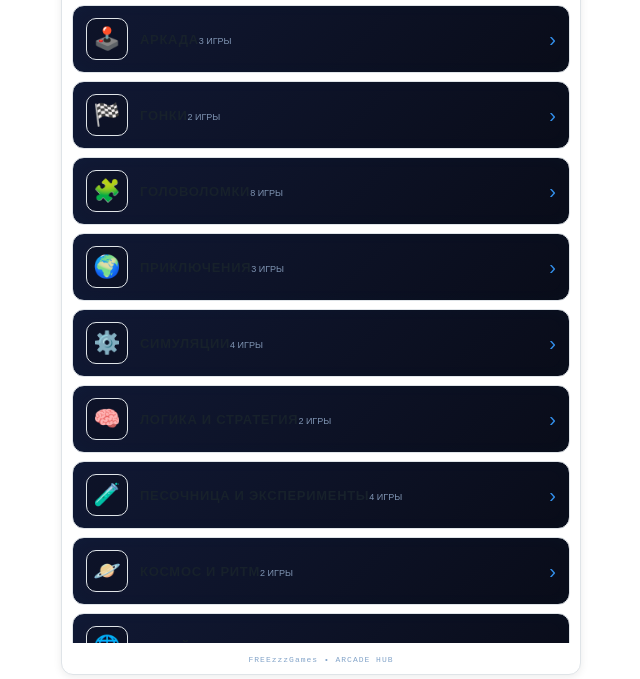
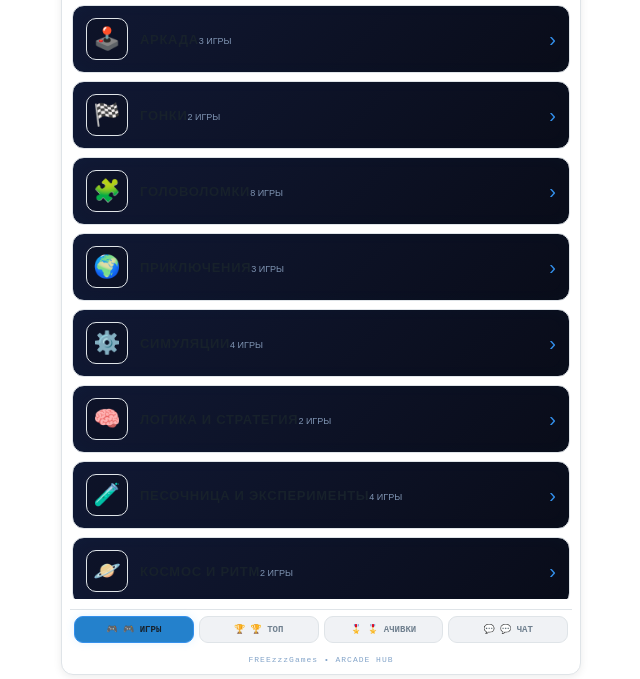
Before and after one commit to FREEzzzGames/FREEzzzGames, a plain HTML site: page index.html in a window 1280 px wide. Shown: the part 121-800 px from the top of the page, without its empty margins (319-959 px from the left). Drawn offline with Linux system fonts and the light colour scheme.

Commit message:
Restore visible portal navigation and chat tab

```diff
--- a/index.html
+++ b/index.html
@@ -178,6 +178,10 @@ canvas { width: 100%; height: 100%; object-fit: contain; background: #010206; }
 .ctrl-pad-btn { background:var(--tg-btn); border: 2px solid var(--tg-blue); color: var(--tg-text); font-size: 20px; width: 60px; height: 50px; border-radius: 8px; display: flex; justify-content: center; align-items: center; cursor: pointer; user-select: none; box-shadow: 0 3px 8px rgba(0,0,0,0.5); }
 .ctrl-pad-btn:active { background: var(--tg-blue-dark); transform: scale(0.92); }
 
+.portal-nav{flex-shrink:0;display:grid;grid-template-columns:repeat(4,1fr);gap:5px;padding:6px 4px 4px;border-top:1px solid var(--tg-border);background:var(--tg-surface)}
+.portal-nav-btn{min-width:0;padding:7px 3px;border:1px solid var(--tg-border);border-radius:9px;background:var(--tg-btn);color:var(--tg-text-secondary);font:bold 9px monospace;cursor:pointer;white-space:nowrap;overflow:hidden;text-overflow:ellipsis}
+.portal-nav-btn.active{background:var(--tg-blue-dark);border-color:var(--tg-blue);color:var(--tg-text);box-shadow:0 0 8px rgba(80,180,255,.16)}
+.portal-nav-btn:active{transform:scale(.98)}
 .footer-info { color: #83a4c9; font-size: 8px; letter-spacing: 1px; margin-top: auto; padding: 2px; flex-shrink: 0; }
 
 /* ORIGINAL GAME ART / LOGO CARDS */
@@ -314,6 +318,13 @@ canvas { width: 100%; height: 100%; object-fit: contain; background: #010206; }
       </div>
     </div>
   </div>
+
+  <nav class="portal-nav" id="portalNav" aria-label="Portal navigation">
+    <button class="portal-nav-btn active" id="tabGames" type="button" data-tab="games">🎮 <span data-i18n="games">ИГРЫ</span></button>
+    <button class="portal-nav-btn" id="tabTop" type="button" data-tab="top">🏆 <span data-i18n="top">ТОП</span></button>
+    <button class="portal-nav-btn" id="tabAch" type="button" data-tab="ach">🎖️ <span data-i18n="achievements">АЧИВКИ</span></button>
+    <button class="portal-nav-btn" id="tabGuest" type="button" data-tab="guest">💬 <span data-i18n="chat">ЧАТ</span></button>
+  </nav>
 
   <div class="footer-info">FREEzzzGames • <span data-i18n="arcadeHub">ARCADE HUB</span></div>
 </div>
@@ -525,6 +536,10 @@ window.addEventListener('DOMContentLoaded', () => {
     const messages=JSON.parse(localStorage.getItem("freezzzGuestMessages")||"[]");
     if(!messages.length) list.innerHTML='<div class="guest-msg">'+(currentLang==="ru"?"Пока сообщений нет. Напиши первым.":currentLang==="de"?"Noch keine Nachrichten. Schreib die erste Nachricht.":"No messages yet. Write the first one.")+'</div>';
   }
+
+  document.querySelectorAll(".portal-nav-btn").forEach(btn=>{
+    btn.addEventListener("click",()=>switchTab(btn.dataset.tab));
+  });
 
   document.getElementById("langToggleBtn").addEventListener("click",()=>{
     currentLang=LANGS[(LANGS.indexOf(currentLang)+1)%LANGS.length];
```
